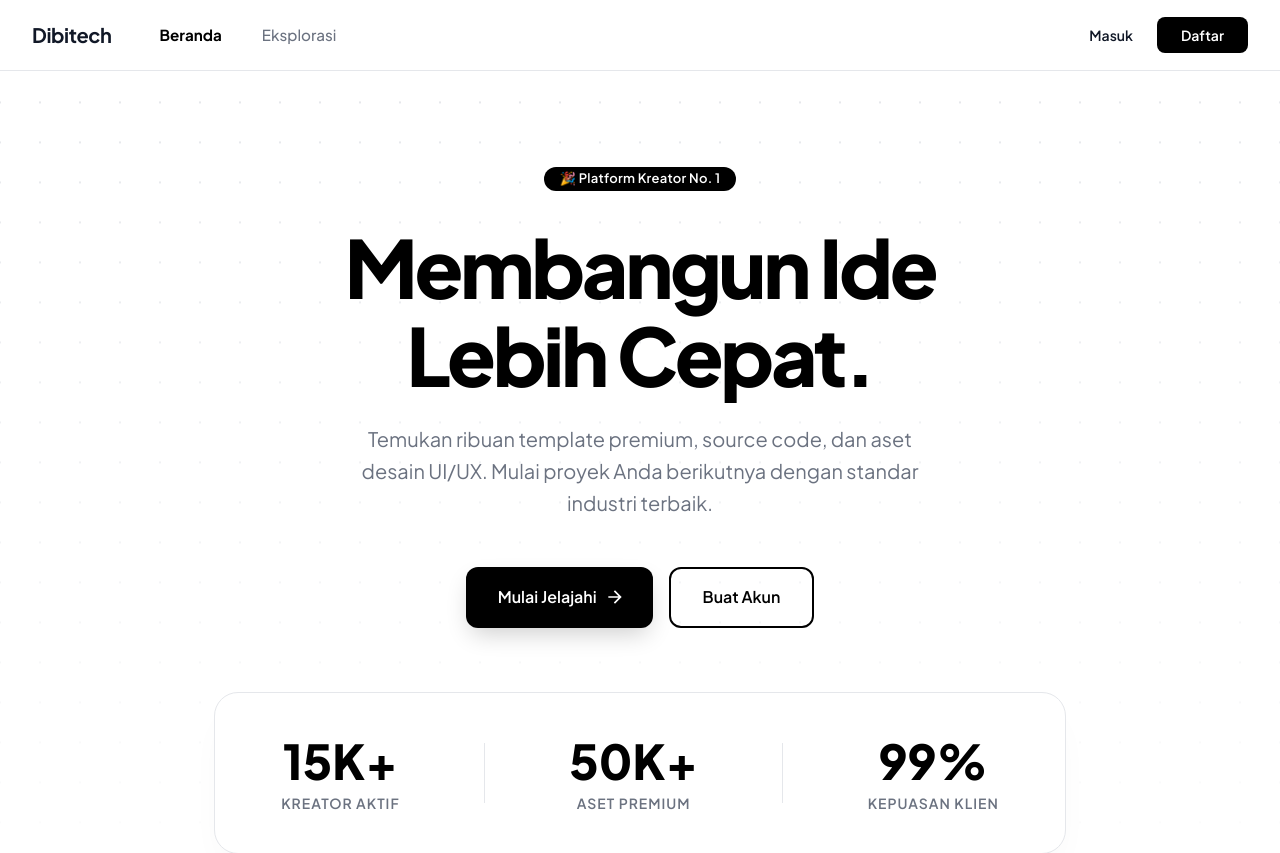
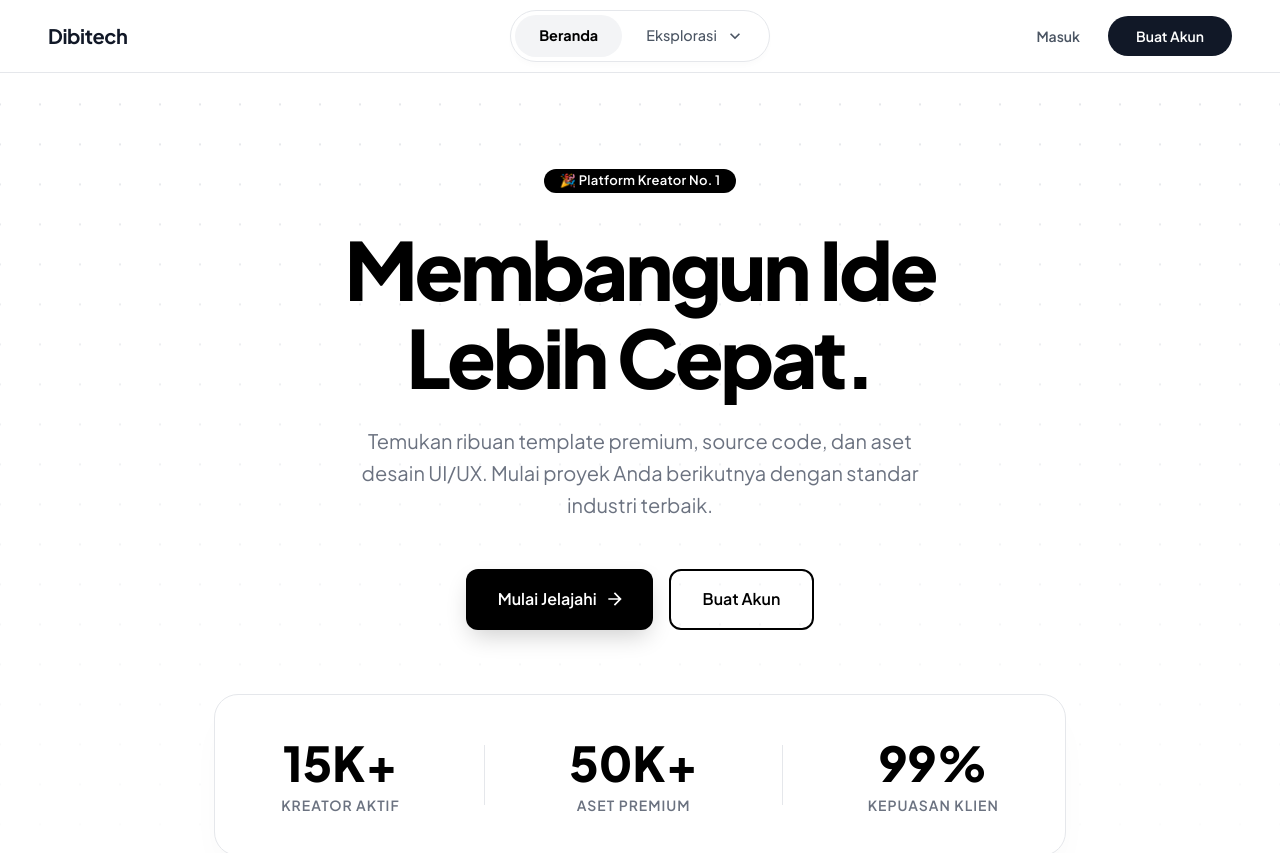
Before and after one commit to WisnuCodes/react-laravel-api-integration, a React (Vite) app: page / in a window 1280 px wide. Shown: the top 853 px of the page. Built offline with nearby package versions, Linux system fonts and the light colour scheme; no server answers.

Commit message:
feat: redesign desktop topnav with mega menu

```diff
--- a/src/components/organisms/TopNav.jsx
+++ b/src/components/organisms/TopNav.jsx
@@ -11,15 +11,21 @@ import {
   MenuItem,
   Typography,
   Divider,
-  ListItemIcon
+  ListItemIcon,
+  Popover,
+  Grid
 } from '@mui/material';
 import { Link, useLocation, useNavigate } from 'react-router-dom';
 import ShoppingCartOutlinedIcon from '@mui/icons-material/ShoppingCartOutlined';
 import FavoriteBorderOutlinedIcon from '@mui/icons-material/FavoriteBorderOutlined';
-import AccountCircleOutlinedIcon from '@mui/icons-material/AccountCircleOutlined';
 import LogoutIcon from '@mui/icons-material/Logout';
 import StorefrontIcon from '@mui/icons-material/Storefront';
 import DashboardIcon from '@mui/icons-material/Dashboard';
+import KeyboardArrowDownIcon from '@mui/icons-material/KeyboardArrowDown';
+import AutoFixHighIcon from '@mui/icons-material/AutoFixHigh';
+import DiamondIcon from '@mui/icons-material/Diamond';
+import CodeIcon from '@mui/icons-material/Code';
+import PersonIcon from '@mui/icons-material/Person';
 import Logo from '../atoms/Logo';
 import { useAuth } from '../../context/AuthContext';
 import { useCart } from '../../context/CartContext';
@@ -32,32 +38,33 @@ export default function TopNav() {
   const { itemCount } = useCart();
   const { wishlistItems } = useWishlist();
 
+  // State for Avatar Menu
   const [anchorEl, setAnchorEl] = useState(null);
-  const open = Boolean(anchorEl);
+  const openMenu = Boolean(anchorEl);
 
-  const handleClick = (event) => setAnchorEl(event.currentTarget);
-  const handleClose = () => setAnchorEl(null);
+  // State for Mega Menu (Eksplorasi)
+  const [megaAnchorEl, setMegaAnchorEl] = useState(null);
+  const openMega = Boolean(megaAnchorEl);
+
+  const handleMenuClick = (event) => setAnchorEl(event.currentTarget);
+  const handleMenuClose = () => setAnchorEl(null);
+
+  const handleMegaClick = (event) => {
+    // If it's already open, close it, else open it
+    if (megaAnchorEl) {
+      setMegaAnchorEl(null);
+    } else {
+      setMegaAnchorEl(event.currentTarget);
+    }
+  };
+  const handleMegaClose = () => setMegaAnchorEl(null);
 
   const handleLogout = () => {
-    handleClose();
+    handleMenuClose();
     logout();
     navigate('/');
   };
 
-  const navItems = [
-    { text: 'Beranda', path: '/' },
-    { text: 'Eksplorasi', path: '/products' },
-  ];
-
-  if (isLoggedIn && user?.role === 'admin') {
-    navItems.push({ text: 'Pengguna', path: '/users' });
-    navItems.push({ text: 'Dashboard Admin', path: '/admin/dashboard' });
-  }
-  if (isLoggedIn && user?.role === 'seller') {
-    navItems.push({ text: 'Dashboard Seller', path: '/seller/dashboard' });
-  }
-
-  // Buyer links specific to top nav
   const isBuyer = isLoggedIn && user?.role === 'buyer';
 
   return (
@@ -65,134 +72,217 @@ export default function TopNav() {
       position="sticky"
       elevation={0}
       sx={{
-        bgcolor: 'rgba(255, 255, 255, 0.95)',
-        backdropFilter: 'blur(8px)',
-        borderBottom: '1px solid #e5e7eb',
+        bgcolor: 'rgba(255, 255, 255, 0.90)',
+        backdropFilter: 'blur(12px)',
+        borderBottom: '1px solid #E5E7EB',
         color: '#111827',
         zIndex: (theme) => theme.zIndex.drawer + 1
       }}
     >
-      <Toolbar sx={{ px: { xs: 2, md: 4 }, height: 70 }}>
-        {/* Logo */}
-        <Logo />
+      <Toolbar sx={{ px: { xs: 2, md: 4, lg: 6 }, height: 72, display: 'flex', justifyContent: 'space-between' }}>
 
-        {/* Desktop Menu */}
-        <Box sx={{ display: { xs: 'none', md: 'flex' }, alignItems: 'center', ml: 4, gap: 1 }}>
-          {navItems.map((item) => (
+        {/* LEFT: Logo */}
+        <Box sx={{ flex: 1, display: 'flex', justifyContent: 'flex-start', minWidth: 150 }}>
+          <Logo />
+        </Box>
+
+        {/* CENTER: Desktop Navigation (Pill Layout) */}
+        <Box
+          sx={{
+            display: { xs: 'none', md: 'flex' },
+            alignItems: 'center',
+            bgcolor: '#ffffff',
+            p: 0.5,
+            borderRadius: '99px',
+            border: '1px solid #E5E7EB',
+            boxShadow: '0 4px 6px -1px rgba(0,0,0,0.02)',
+            whiteSpace: 'nowrap'
+          }}
+        >
+          <Button
+            component={Link}
+            to="/"
+            disableRipple
+            sx={{
+              color: location.pathname === '/' ? '#000000' : '#4B5563',
+              fontWeight: location.pathname === '/' ? 700 : 500,
+              fontSize: '0.9rem',
+              px: 3, py: 1,
+              borderRadius: '99px',
+              bgcolor: location.pathname === '/' ? '#F3F4F6' : 'transparent',
+              '&:hover': { bgcolor: '#F9FAFB', color: '#111827' }
+            }}
+          >
+            Beranda
+          </Button>
+
+          <Button
+            disableRipple
+            onClick={handleMegaClick}
+            endIcon={<KeyboardArrowDownIcon sx={{ transition: 'transform 0.2s', transform: openMega ? 'rotate(180deg)' : 'none' }} />}
+            sx={{
+              color: location.pathname.includes('/products') || openMega ? '#000000' : '#4B5563',
+              fontWeight: location.pathname.includes('/products') || openMega ? 700 : 500,
+              fontSize: '0.9rem',
+              px: 3, py: 1,
+              borderRadius: '99px',
+              bgcolor: location.pathname.includes('/products') || openMega ? '#F3F4F6' : 'transparent',
+              '&:hover': { bgcolor: '#F9FAFB', color: '#111827' }
+            }}
+          >
+            Eksplorasi
+          </Button>
+
+          {isLoggedIn && user?.role === 'admin' && (
             <Button
-              key={item.text}
               component={Link}
-              to={item.path}
+              to="/admin/dashboard"
+              disableRipple
               sx={{
-                color: location.pathname === item.path ? '#000000' : '#6b7280',
-                fontWeight: location.pathname === item.path ? 700 : 500,
-                fontSize: '0.95rem',
-                px: 2,
-                borderRadius: '8px',
-                '&:hover': { bgcolor: '#f3f4f6', color: '#000000' }
+                color: location.pathname.includes('/admin') ? '#000000' : '#4B5563',
+                fontWeight: location.pathname.includes('/admin') ? 700 : 500,
+                fontSize: '0.9rem',
+                px: 3, py: 1,
+                borderRadius: '99px',
+                bgcolor: location.pathname.includes('/admin') ? '#F3F4F6' : 'transparent',
+                '&:hover': { bgcolor: '#F9FAFB', color: '#111827' }
               }}
             >
-              {item.text}
+              Dasbor Admin
             </Button>
-          ))}
+          )}
+
+          {isLoggedIn && user?.role === 'seller' && (
+            <Button
+              component={Link}
+              to="/seller/dashboard"
+              disableRipple
+              sx={{
+                color: location.pathname.includes('/seller') ? '#000000' : '#4B5563',
+                fontWeight: location.pathname.includes('/seller') ? 700 : 500,
+                fontSize: '0.9rem',
+                px: 3, py: 1,
+                borderRadius: '99px',
+                bgcolor: location.pathname.includes('/seller') ? '#F3F4F6' : 'transparent',
+                '&:hover': { bgcolor: '#F9FAFB', color: '#111827' }
+              }}
+            >
+              Dasbor Seller
+            </Button>
+          )}
         </Box>
 
-        <Box sx={{ flexGrow: 1 }} />
+        {/* RIGHT: Actions */}
+        <Box sx={{ flex: 1, display: 'flex', justifyContent: 'flex-end', alignItems: 'center', gap: { xs: 1, md: 2 }, minWidth: 150 }}>
 
-        {/* Right Actions */}
-        <Box sx={{ display: 'flex', alignItems: 'center', gap: { xs: 1, md: 2 } }}>
-
-          {/* Cart & Wishlist (Always visible on mobile & desktop if buyer) */}
+          {/* Cart & Wishlist (Visible on mobile & desktop if buyer) */}
           {isBuyer && (
-            <>
+            <Box sx={{ display: 'flex', gap: 0.5 }}>
               <IconButton
                 component={Link}
                 to="/wishlist"
-                color="inherit"
-                sx={{ '&:hover': { bgcolor: '#f3f4f6' } }}
+                sx={{
+                  color: '#4B5563',
+                  '&:hover': { bgcolor: '#F3F4F6', color: '#111827' }
+                }}
               >
                 <Badge badgeContent={wishlistItems?.length || 0} color="error" max={99}>
-                  <FavoriteBorderOutlinedIcon />
+                  <FavoriteBorderOutlinedIcon fontSize="small" />
                 </Badge>
               </IconButton>
 
               <IconButton
                 component={Link}
                 to="/cart"
-                color="inherit"
-                sx={{ '&:hover': { bgcolor: '#f3f4f6' } }}
+                sx={{
+                  color: '#4B5563',
+                  '&:hover': { bgcolor: '#F3F4F6', color: '#111827' }
+                }}
               >
                 <Badge badgeContent={itemCount} color="error" max={99}>
-                  <ShoppingCartOutlinedIcon />
+                  <ShoppingCartOutlinedIcon fontSize="small" />
                 </Badge>
               </IconButton>
-            </>
+            </Box>
           )}
 
           {/* Profile / Auth (Hidden on mobile, handled by BottomNav) */}
-          <Box sx={{ display: { xs: 'none', md: 'flex' }, alignItems: 'center', ml: 1 }}>
+          <Box sx={{ display: { xs: 'none', md: 'flex' }, alignItems: 'center' }}>
             {isLoggedIn ? (
               <>
                 <IconButton
-                  onClick={handleClick}
-                  size="small"
-                  sx={{ p: 0.5, border: '2px solid transparent', '&:hover': { borderColor: '#e5e7eb' }, transition: 'all 0.2s' }}
+                  onClick={handleMenuClick}
+                  sx={{
+                    p: 0.5,
+                    border: '2px solid transparent',
+                    '&:hover': { borderColor: '#E5E7EB' },
+                    transition: 'all 0.2s',
+                    ml: 1
+                  }}
                 >
-                  <Avatar sx={{ width: 35, height: 35, bgcolor: '#000000', fontSize: '0.9rem', fontWeight: 600 }}>
+                  <Avatar sx={{ width: 38, height: 38, bgcolor: '#111827', fontSize: '1rem', fontWeight: 700 }}>
                     {user?.name?.charAt(0)?.toUpperCase()}
                   </Avatar>
                 </IconButton>
                 <Menu
                   anchorEl={anchorEl}
-                  open={open}
-                  onClose={handleClose}
-                  onClick={handleClose}
+                  open={openMenu}
+                  onClose={handleMenuClose}
+                  onClick={handleMenuClose}
                   transformOrigin={{ horizontal: 'right', vertical: 'top' }}
                   anchorOrigin={{ horizontal: 'right', vertical: 'bottom' }}
                   PaperProps={{
                     elevation: 0,
                     sx: {
                       overflow: 'visible',
-                      filter: 'drop-shadow(0px 4px 20px rgba(0,0,0,0.08))',
+                      filter: 'drop-shadow(0px 10px 30px rgba(0,0,0,0.1))',
                       mt: 1.5,
-                      minWidth: 200,
-                      borderRadius: '12px',
-                      border: '1px solid #f3f4f6'
+                      minWidth: 240,
+                      borderRadius: '16px',
+                      border: '1px solid #E5E7EB'
                     },
                   }}
                 >
-                  <Box sx={{ px: 2, py: 1.5 }}>
-                    <Typography variant="subtitle2" fontWeight={700} noWrap>{user?.name}</Typography>
+                  <Box sx={{ px: 2.5, py: 2 }}>
+                    <Typography variant="subtitle2" fontWeight={800} sx={{ fontSize: '1rem' }} noWrap>{user?.name}</Typography>
                     <Typography variant="body2" color="text.secondary" noWrap>{user?.email}</Typography>
                   </Box>
-                  <Divider />
+                  <Divider sx={{ borderColor: '#F3F4F6' }} />
 
                   {isBuyer && (
-                    <MenuItem component={Link} to="/orders" sx={{ py: 1.5 }}>
-                      <ListItemIcon><StorefrontIcon fontSize="small" /></ListItemIcon>
-                      Pesanan Saya
+                    <MenuItem component={Link} to="/orders" sx={{ py: 1.5, px: 2.5 }}>
+                      <ListItemIcon><StorefrontIcon fontSize="small" sx={{ color: '#4B5563' }} /></ListItemIcon>
+                      <Typography fontWeight={600} fontSize="0.9rem">Pesanan Saya</Typography>
                     </MenuItem>
                   )}
-                  {user?.role === 'seller' && (
-                    <MenuItem component={Link} to="/seller/dashboard" sx={{ py: 1.5 }}>
-                      <ListItemIcon><DashboardIcon fontSize="small" /></ListItemIcon>
-                      Dashboard Seller
+                  {user?.role === 'admin' && (
+                    <MenuItem component={Link} to="/users" sx={{ py: 1.5, px: 2.5 }}>
+                      <ListItemIcon><PersonIcon fontSize="small" sx={{ color: '#4B5563' }} /></ListItemIcon>
+                      <Typography fontWeight={600} fontSize="0.9rem">Kelola Pengguna</Typography>
                     </MenuItem>
                   )}
 
-                  <MenuItem onClick={handleLogout} sx={{ py: 1.5, color: '#ef4444' }}>
-                    <ListItemIcon><LogoutIcon fontSize="small" sx={{ color: '#ef4444' }} /></ListItemIcon>
-                    Keluar Akun
+                  <Divider sx={{ borderColor: '#F3F4F6' }} />
+                  <MenuItem onClick={handleLogout} sx={{ py: 1.5, px: 2.5, color: '#EF4444' }}>
+                    <ListItemIcon><LogoutIcon fontSize="small" sx={{ color: '#EF4444' }} /></ListItemIcon>
+                    <Typography fontWeight={600} fontSize="0.9rem">Keluar Akun</Typography>
                   </MenuItem>
                 </Menu>
               </>
             ) : (
-              <Box sx={{ display: 'flex', gap: 1 }}>
+              <Box sx={{ display: 'flex', gap: 1, ml: 1 }}>
                 <Button
                   component={Link}
                   to="/login"
                   variant="text"
-                  sx={{ color: '#111827', fontWeight: 600, px: 2, borderRadius: '8px' }}
+                  disableRipple
+                  sx={{
+                    color: '#4B5563',
+                    fontWeight: 600,
+                    px: 2.5,
+                    borderRadius: '99px',
+                    '&:hover': { color: '#111827', bgcolor: '#F9FAFB' }
+                  }}
                 >
                   Masuk
                 </Button>
@@ -202,21 +292,108 @@ export default function TopNav() {
                   variant="contained"
                   disableElevation
                   sx={{
-                    bgcolor: '#000000',
+                    bgcolor: '#111827',
                     color: '#ffffff',
                     fontWeight: 600,
-                    px: 3,
-                    borderRadius: '8px',
+                    px: 3.5,
+                    py: 1,
+                    borderRadius: '99px',
+                    whiteSpace: 'nowrap',
                     '&:hover': { bgcolor: '#374151' }
                   }}
                 >
-                  Daftar
+                  Buat Akun
                 </Button>
               </Box>
             )}
           </Box>
         </Box>
       </Toolbar>
+
+      {/* MEGA MENU (Eksplorasi) */}
+      <Popover
+        open={openMega}
+        anchorEl={megaAnchorEl}
+        onClose={handleMegaClose}
+        anchorOrigin={{ vertical: 'bottom', horizontal: 'center' }}
+        transformOrigin={{ vertical: 'top', horizontal: 'center' }}
+        PaperProps={{
+          elevation: 0,
+          sx: {
+            mt: 2,
+            overflow: 'hidden',
+            filter: 'drop-shadow(0px 20px 40px rgba(0,0,0,0.1))',
+            borderRadius: '24px',
+            border: '1px solid #E5E7EB',
+            width: 700,
+            maxWidth: '90vw'
+          }
+        }}
+      >
+        <Grid container>
+          <Grid item xs={5} sx={{ bgcolor: '#F9FAFB', p: 4, display: 'flex', flexDirection: 'column', justifyContent: 'center' }}>
+            <Typography variant="h5" fontWeight={800} color="#111827" sx={{ mb: 2, lineHeight: 1.2, letterSpacing: '-0.02em' }}>
+              Jelajahi aset<br/>kreatif tanpa batas.
+            </Typography>
+            <Typography variant="body2" color="#6B7280" sx={{ mb: 4 }}>
+              Temukan UI Kit, template React, hingga desain 3D untuk proyek Anda berikutnya.
+            </Typography>
+            <Button
+              component={Link}
+              to="/products"
+              onClick={handleMegaClose}
+              variant="outlined"
+              sx={{
+                alignSelf: 'flex-start',
+                borderRadius: '99px',
+                color: '#111827',
+                borderColor: '#111827',
+                fontWeight: 600,
+                px: 3,
+                '&:hover': { bgcolor: '#111827', color: '#ffffff' }
+              }}
+            >
+              Lihat Katalog
+            </Button>
+          </Grid>
+
+          <Grid item xs={7} sx={{ p: 4, bgcolor: '#ffffff' }}>
+            <Typography variant="overline" fontWeight={700} color="#9CA3AF" sx={{ display: 'block', mb: 2, letterSpacing: '0.05em' }}>
+              Kategori Teratas
+            </Typography>
+
+            <Box sx={{ display: 'flex', flexDirection: 'column', gap: 1 }}>
+              <Button
+                component={Link}
+                to="/products"
+                onClick={handleMegaClose}
+                startIcon={<AutoFixHighIcon sx={{ color: '#111827' }} />}
+                sx={{ justifyContent: 'flex-start', color: '#4B5563', fontWeight: 600, p: 1.5, borderRadius: '12px', '&:hover': { bgcolor: '#F3F4F6', color: '#111827' } }}
+              >
+                Template UI & Desain Website
+              </Button>
+              <Button
+                component={Link}
+                to="/products"
+                onClick={handleMegaClose}
+                startIcon={<CodeIcon sx={{ color: '#111827' }} />}
+                sx={{ justifyContent: 'flex-start', color: '#4B5563', fontWeight: 600, p: 1.5, borderRadius: '12px', '&:hover': { bgcolor: '#F3F4F6', color: '#111827' } }}
+              >
+                Source Code (React, Laravel, Vue)
+              </Button>
+              <Button
+                component={Link}
+                to="/products"
+                onClick={handleMegaClose}
+                startIcon={<DiamondIcon sx={{ color: '#111827' }} />}
+                sx={{ justifyContent: 'flex-start', color: '#4B5563', fontWeight: 600, p: 1.5, borderRadius: '12px', '&:hover': { bgcolor: '#F3F4F6', color: '#111827' } }}
+              >
+                Aset 3D & Ilustrasi Premium
+              </Button>
+            </Box>
+          </Grid>
+        </Grid>
+      </Popover>
     </AppBar>
   );
 }
```
